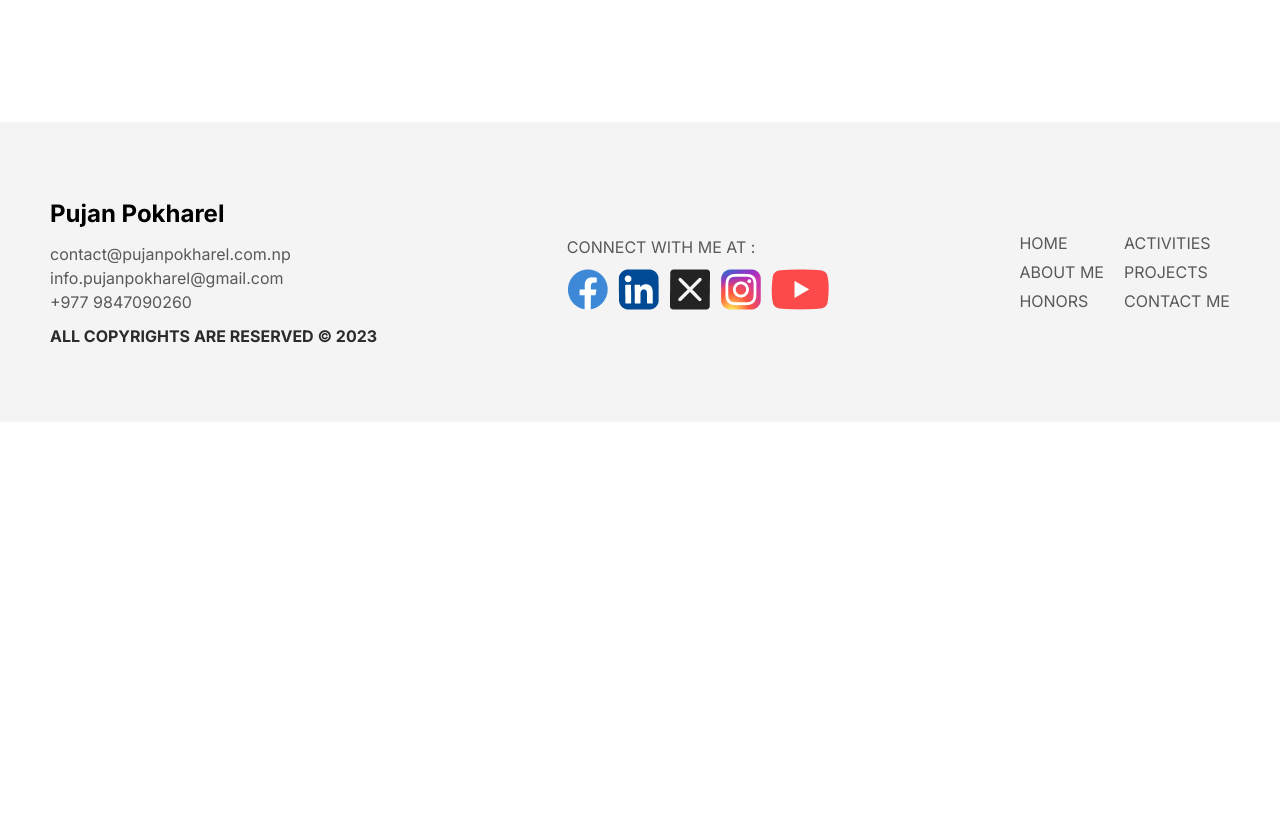
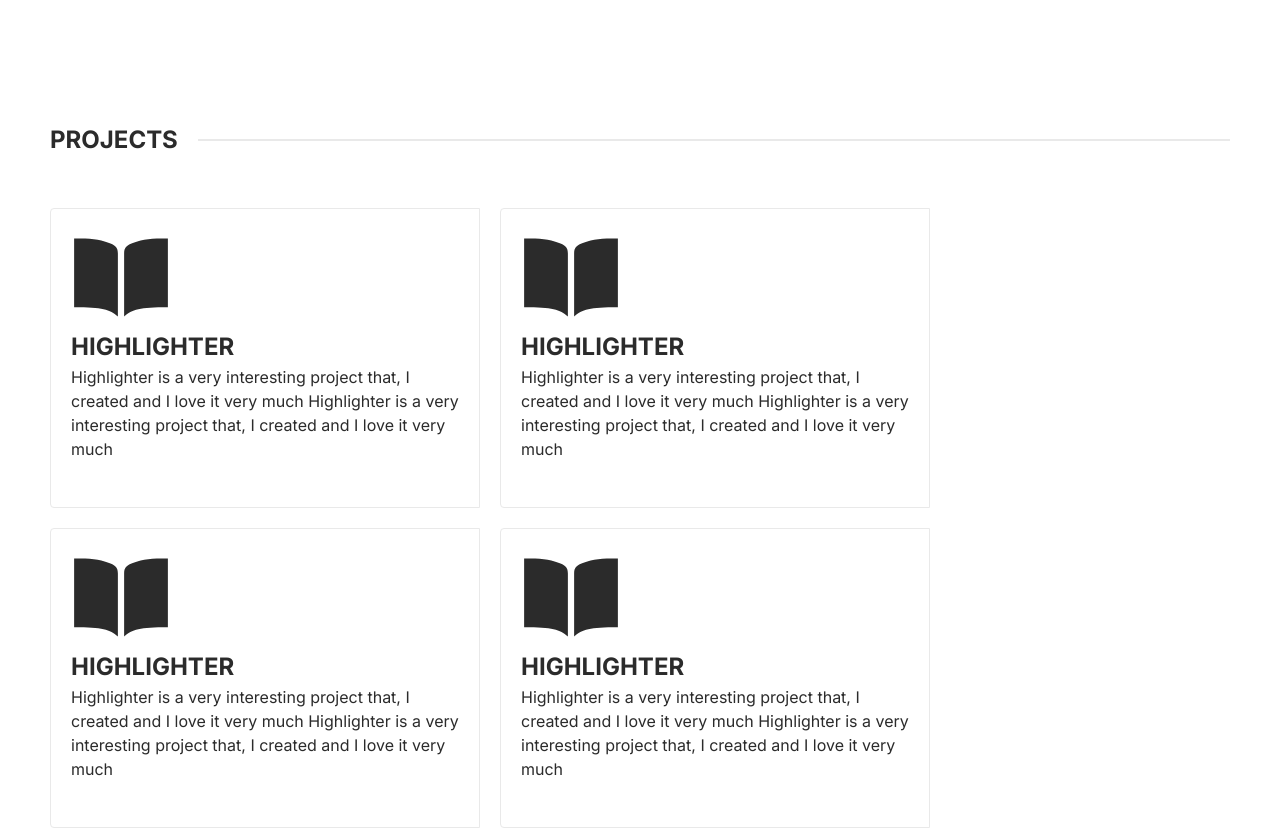
Before and after one commit to pujanpokharelofficial/Portfolio, a SvelteKit app: page / in a window 1280 px wide. Shown: the part 6500-7329 px from the top of the page. Before the commit the page ends 6922 px from the top, so only its background shows below. Built offline with nearby package versions, Linux system fonts and the light colour scheme.

Commit message:
Project section markup complete with some styles.

```diff
--- a/src/routes/+page.svelte
+++ b/src/routes/+page.svelte
@@ -4,6 +4,7 @@
 	import Experiences from './home/experiences/experiences.svelte';
 	import Honors from './home/honors.svelte';
 	import Activities from './home/activities.svelte';
+	import Projects from './home/projects/projects.svelte';
 </script>
 
 <svelte:head>
@@ -26,4 +27,5 @@
 	<Experiences />
 	<Honors />
 	<Activities />
+	<Projects />
 </div>
--- /dev/null
+++ b/src/routes/home/projects/project.svelte
@@ -0,0 +1,20 @@
+<script>
+</script>
+
+<div class="project w-full h-full p-standard rounded-s border-[1px] border-gray-light group">
+	<div class="icon_link flex justify-between">
+		<img src="svg/blog-small.svg" alt="blog-Icon" class="h-[100px] w-auto" />
+		<div
+			class="viewall h-max w-max px-standard py-small rounded-s text-white font-semibold text-para bg-blue-light uppercase opacity-0 group-hover:opacity-100"
+		>
+			view all
+		</div>
+	</div>
+	<div class="txt_content text-black-medium">
+		<h1 class="title text-title font-bold uppercase">Highlighter</h1>
+		<p class="description text-para font-normal">
+			Highlighter is a very interesting project that, I created and I love it very much Highlighter
+			is a very interesting project that, I created and I love it very much
+		</p>
+	</div>
+</div>
--- /dev/null
+++ b/src/routes/home/projects/projects.svelte
@@ -0,0 +1,22 @@
+<script>
+	import Header from '../../global/header.svelte';
+	import Project from './project.svelte';
+</script>
+
+<div class="main_container">
+	<Header title="projects" />
+	<div class="projects p-block grid gap-standard">
+		<Project />
+		<Project />
+		<Project />
+		<Project />
+		<Project />
+	</div>
+</div>
+
+<style>
+	.projects {
+		grid-template-rows: 300px 300px;
+		grid-template-columns: repeat(auto-fit, 430px);
+	}
+</style>
```
